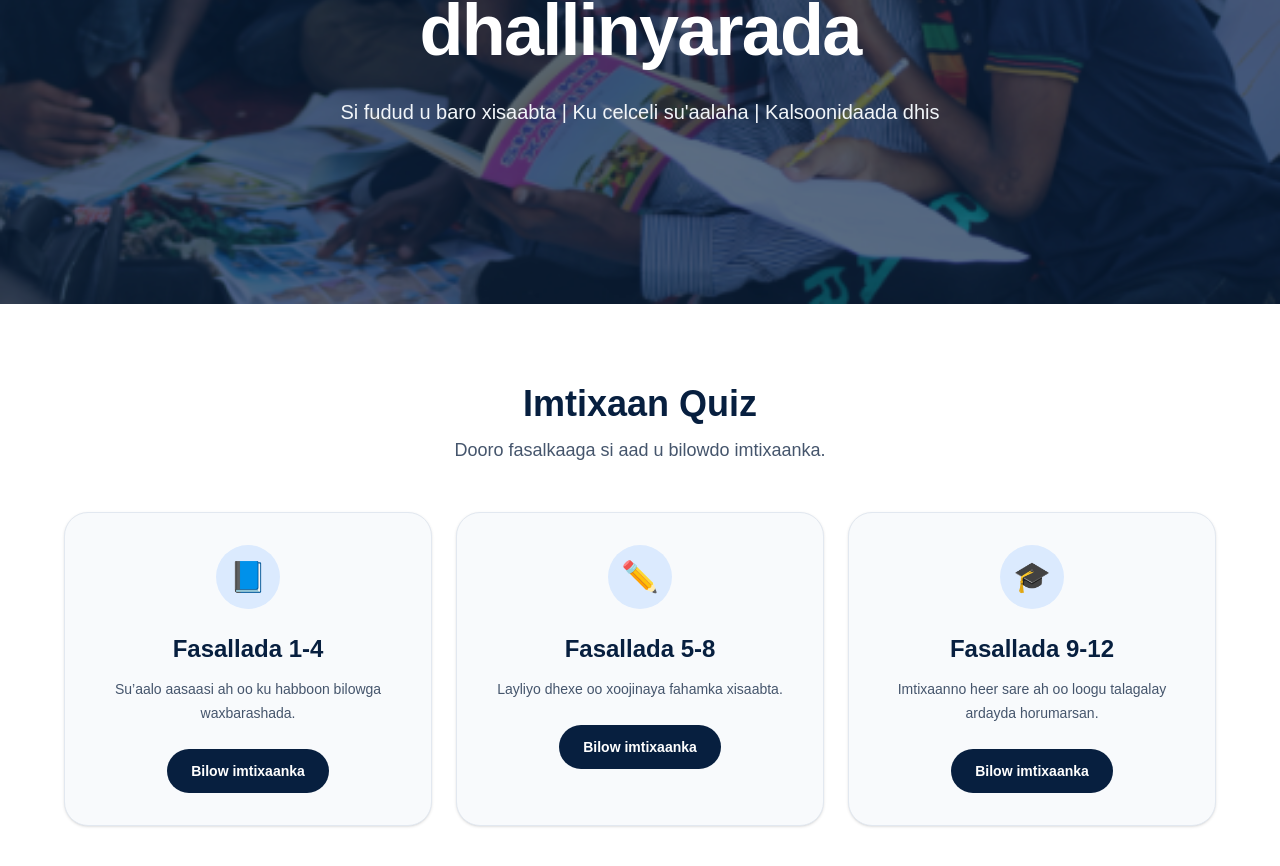
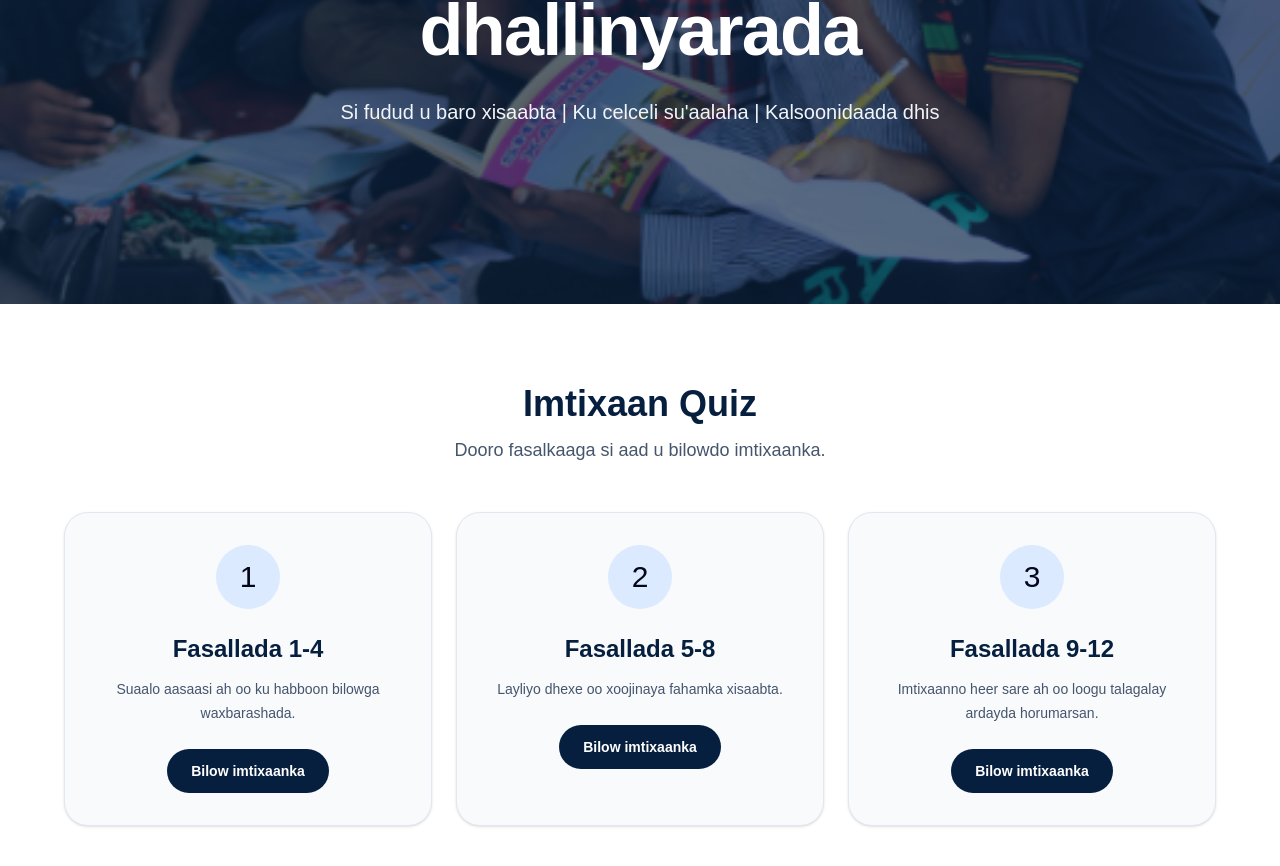
Before and after one commit to TheGoodinkfoundation/thegoodink, a Next.js app: page / in a window 1280 px wide. Shown: the part 324-1190 px from the top of the page. Built offline with nearby package versions, Linux system fonts and the light colour scheme.

Commit message:
Fix homepage quiz links

```diff
--- a/app/page.tsx
+++ b/app/page.tsx
@@ -3,20 +3,20 @@ import Link from "next/link";
 const grades = [
   {
     title: "Fasallada 1-4",
-    text: "Su’aalo aasaasi ah oo ku habboon bilowga waxbarashada.",
-    icon: "📘",
+    text: "Suaalo aasaasi ah oo ku habboon bilowga waxbarashada.",
+    icon: "1",
     href: "/quiz/fasalada-1-4",
   },
   {
     title: "Fasallada 5-8",
     text: "Layliyo dhexe oo xoojinaya fahamka xisaabta.",
-    icon: "✏️",
+    icon: "2",
     href: "/quiz/fasalada-5-8",
   },
   {
     title: "Fasallada 9-12",
     text: "Imtixaanno heer sare ah oo loogu talagalay ardayda horumarsan.",
-    icon: "🎓",
+    icon: "3",
     href: "/quiz/fasalada-9-12",
   },
 ];
```
